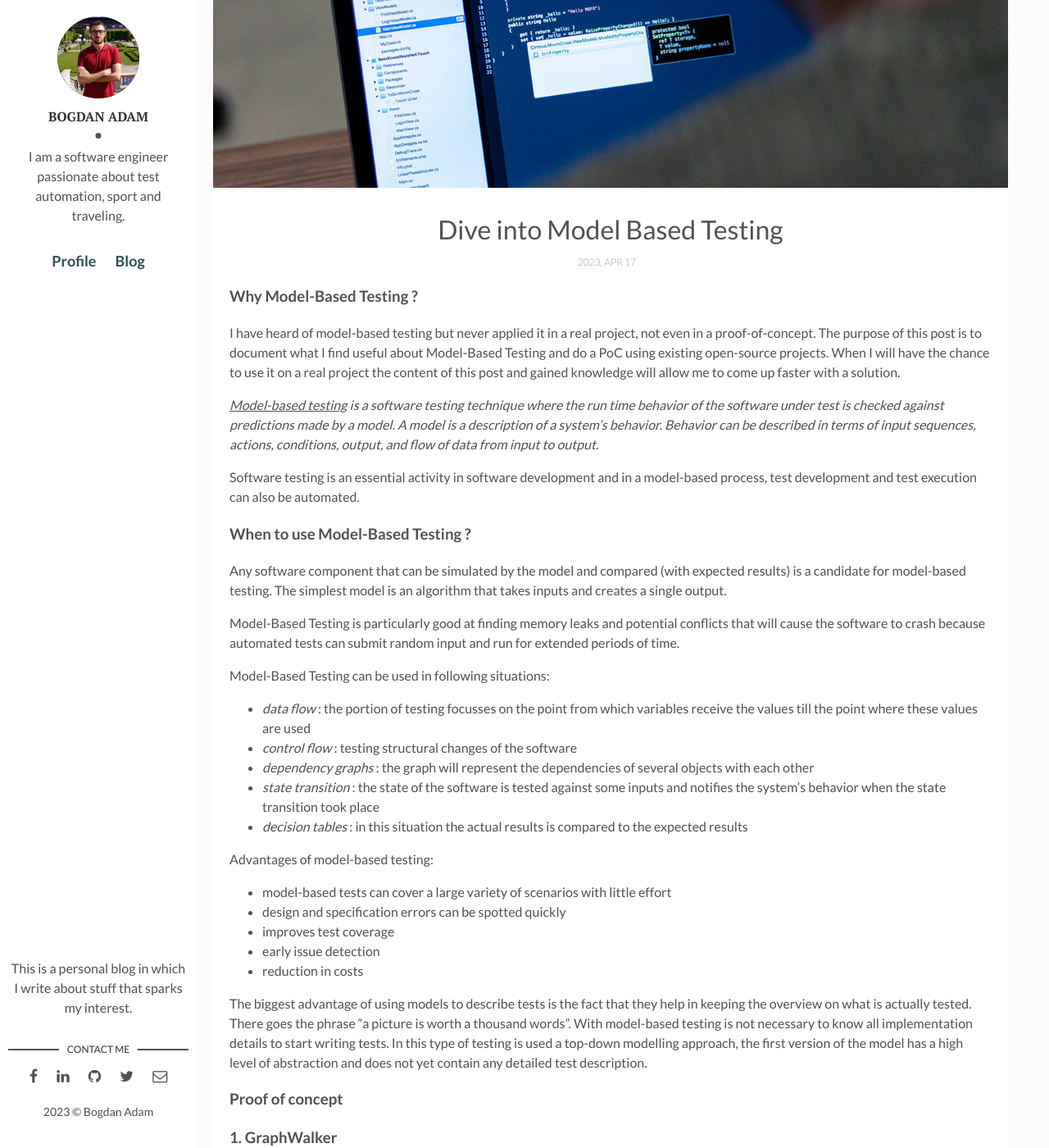
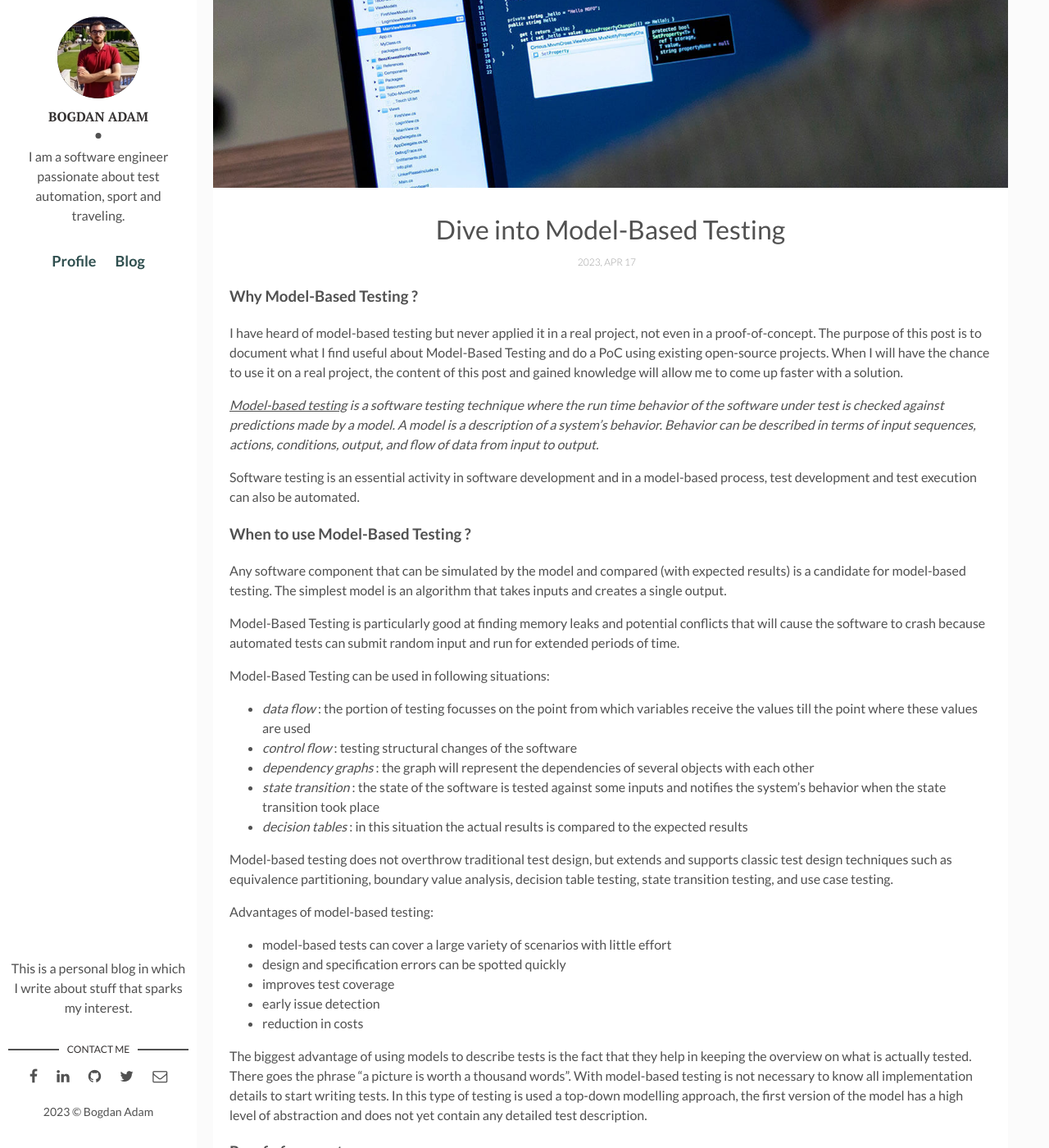
Before and after one commit to bogdan-adam/bogdan-adam.github.io, a Jekyll site: the page built from _posts/2023-04-18-dive-into-model-based-testing.markdown, in a window 1280 px wide and 1400 px high, scrolled down 291 px. Shown: the whole window at 82% size. Built offline with Jekyll 4.4.1, drawn with Linux system fonts in a browser that asks for light colours; some of the changed text lies outside the part shown.

Commit message:
small update

```diff
--- a/_posts/2023-04-18-dive-into-model-based-testing.markdown
+++ b/_posts/2023-04-18-dive-into-model-based-testing.markdown
@@ -1,6 +1,6 @@
 ---
 layout: post
-title: Dive into Model Based Testing
+title: Dive into Model-Based Testing
 date: 2023-04-18 00:00:00 +0300
 description: You’ll find this post in your `_posts` directory. Go ahead and edit it and re-build the site to see your changes. # Add post description (optional)
 img: how-to-start.jpg # Add image post (optional)
@@ -8,7 +8,7 @@ tags: [quality-engineering] # add tag
 ---
 
 ### Why Model-Based Testing ?
-I have heard of model-based testing but never applied it in a real project, not even in a proof-of-concept. The purpose of this post is to document what I find useful about Model-Based Testing and do a PoC using existing open-source projects. When I will have the chance to use it on a real project the content of this post and gained knowledge will allow me to come up faster with a solution.
+I have heard of model-based testing but never applied it in a real project, not even in a proof-of-concept. The purpose of this post is to document what I find useful about Model-Based Testing and do a PoC using existing open-source projects. When I will have the chance to use it on a real project, the content of this post and gained knowledge will allow me to come up faster with a solution.
 
 *<u>Model-based testing</u> is a software testing technique where the run time behavior of the software under test is checked against predictions made by a model. A model is a description of a system’s behavior. Behavior can be described in terms of input sequences, actions, conditions, output, and flow of data from input to output.*
 
@@ -26,6 +26,8 @@ Model-Based Testing can be used in following situations:
 - *state transition* : the state of the software is tested against some inputs and notifies the system's behavior when the state transition took place
 - *decision tables* : in this situation the actual results is compared to the expected results
 
+Model-based testing does not overthrow traditional test design, but extends and supports classic test design techniques such as equivalence partitioning, boundary value analysis, decision table testing, state transition testing, and use case testing.
+
 Advantages of model-based testing:
 - model-based tests can cover a large variety of scenarios with little effort
 - design and specification errors can be spotted quickly
@@ -38,6 +40,7 @@ The biggest advantage of using models to describe tests is the fact that they he
 ### Proof of concept
 
 ### 1. GraphWalker
+I chose GraphWalker framework for proof-of-concept because it's a maintained tool and widely recommended for model-based testing.
 
 
 ### 2. AltWalker
```
